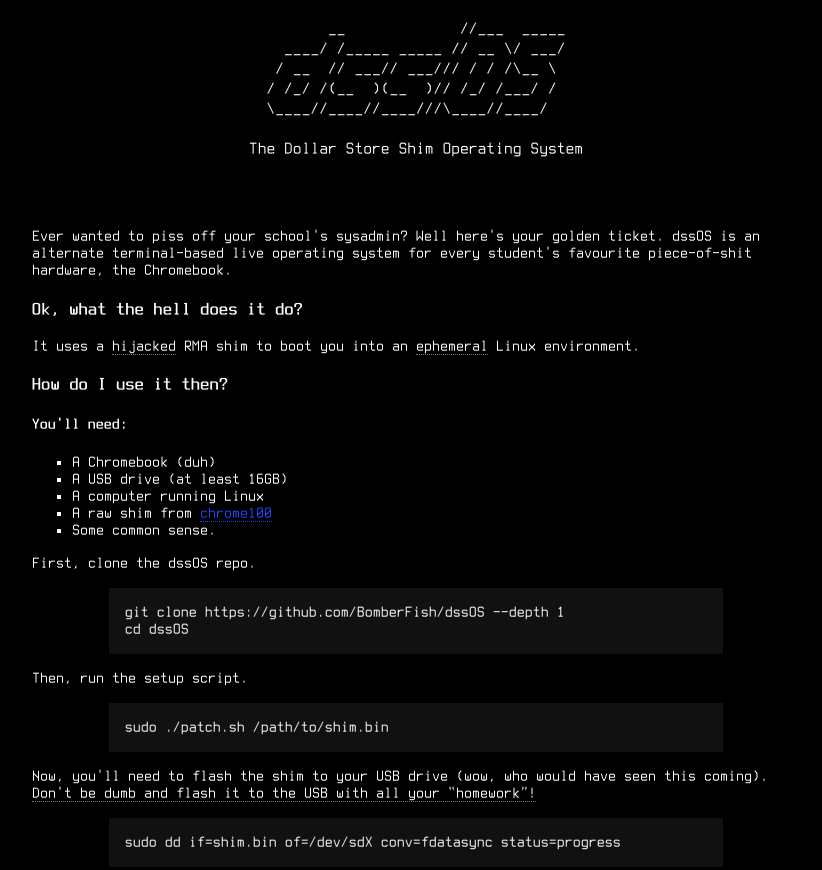
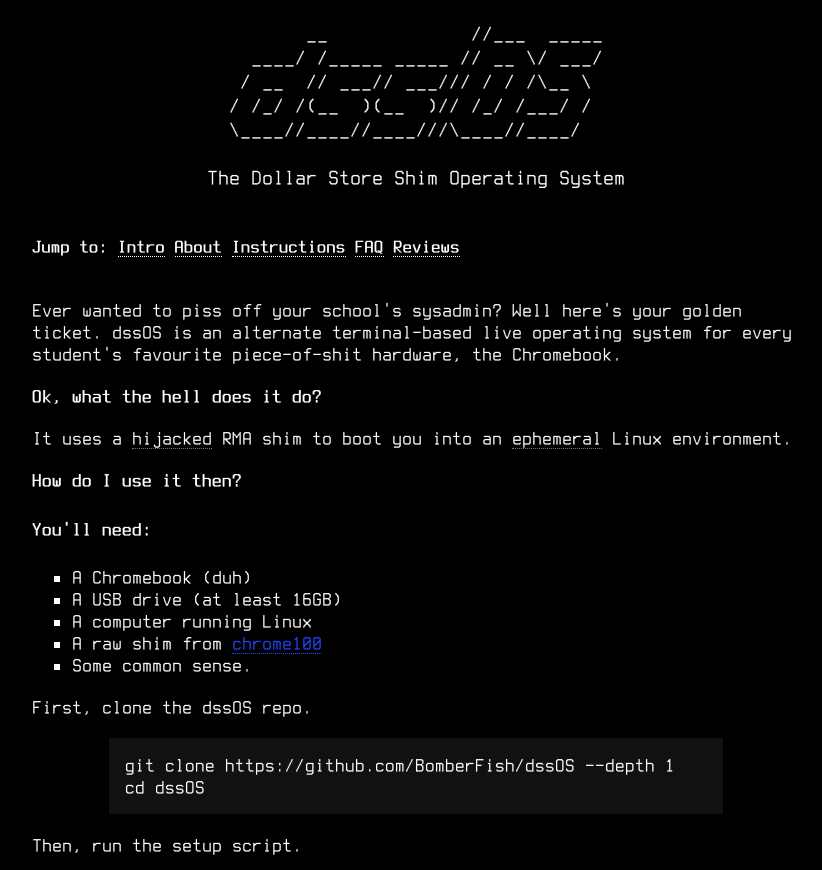
Before and after one commit to BomberFish/dssOS, a plain HTML site: page index.html in a window 1280 px wide. Shown: the top 870 px of the page, without its empty margins (224-1046 px from the left). Drawn offline with Linux system fonts and the light colour scheme.

Commit message:
add navbar

```diff
--- a/index.html
+++ b/index.html
@@ -8,7 +8,8 @@
     <link rel="stylesheet" href="web/main.css">
     <link rel="shortcut icon" href="./favicon.ico" type="image/x-icon">
     <meta name="description" content="Official website for The Dollar Store Shim Operating System.">
-    <meta name="keywords" content="dssOS, dollar store shim, dollar store shim os, chromebook, chromebook linux, get linux on chromebook, terraos, shimboot, sh1mmer">
+    <meta name="keywords"
+        content="dssOS, dollar store shim, dollar store shim os, chromebook, chromebook linux, get linux on chromebook, terraos, shimboot, sh1mmer">
     <meta name="author" content="BomberFish">
     <meta name="theme-color" content="#000000">
 </head>
@@ -23,16 +24,26 @@
 
 The Dollar Store Shim Operating System
     </pre>
+    <div id="nav">
+        Jump to:
+        <a class="navlink" href="#intro">Intro</a>
+        <a class="navlink" href="#about">About</a>
+        <a class="navlink" href="#instructions">Instructions</a>
+        <a class="navlink" href="#faq">FAQ</a>
+        <a class="navlink" href="#reviews">Reviews</a>
+    </div>
     <br>
-    <p>Ever wanted to piss off your school's sysadmin? Well here's your golden ticket. dssOS is an alternate terminal-based
+    <p id="intro">Ever wanted to piss off your school's sysadmin? Well here's your golden ticket. dssOS is an alternate
+        terminal-based
         live
         operating system for every student's favourite piece-of-shit hardware, the Chromebook.</p>
-    <h3>Ok, what the hell does it do?</h3>
+    <h3 id="about">Ok, what the hell does it do?</h3>
     <p>It uses a <hint lore="Just like the four commercial airliners hijacked on the morning of September 11, 2001.">
             hijacked</hint> RMA shim to boot you into an <hint
-            lore="That means ‟temporary” for all the 10 year old script kiddies who are inevitably reading this.">ephemeral</hint>
+            lore="That means ‟temporary” for all the 10 year old script kiddies who are inevitably reading this.">
+            ephemeral</hint>
         Linux environment.</p>
-    <h3>How do I use it then?</h3>
+    <h3 id="instructions">How do I use it then?</h3>
     <h4>You'll need:</h4>
     <ul>
         <li>A Chromebook (duh)</li>
@@ -55,7 +66,7 @@ sudo ./patch.sh /path/to/shim.bin</pre>
     </p>
     <pre>
 sudo dd if=shim.bin of=/dev/sdX conv=fdatasync status=progress</pre>
-    <h3>FAQ</h3>
+    <h3 id="faq">FAQ</h3>
     <ul>
         <li>
             <h4>wen eta gui????</h4>
@@ -67,13 +78,18 @@ sudo dd if=shim.bin of=/dev/sdX conv=fdatasync status=progress</pre>
         </li>
         <li>
             <h4>Why does this suck so much?</h4>
-            <p>You have to be a special breed of retarded to think something called the "dollar store shim os" would give you a good experience. Just use something better like <a href="https://shimboot.ading.dev">Shimboot</a> or <a href="https://github.com/r58playz/TerraOS">TerraOS</a> if you want a polished experience with actual effort put in.</p>
+            <p>You have to be a special breed of retarded to think something called the "dollar store shim os" would
+                give you a good experience. Just use something better like <a
+                    href="https://shimboot.ading.dev">Shimboot</a> or <a
+                    href="https://github.com/r58playz/TerraOS">TerraOS</a> if you want a polished experience with actual
+                effort put in.</p>
         </li>
     </ul>
-    <h3>‟Reviews”</h3>
+    <h3 id="reviews">‟Reviews”</h3>
     <p>Look at these amazing reviews from happy customers!!!</p>
     <img class="review" src="web/r58.png" alt="r58playz says: this project's shittier than i thought it would be">
     <img class="review" src="web/interpolation.png" alt="interpolation says: what is dssos">
 </body>
 <script src="web/main.js" defer></script>
+
 </html>
--- a/web/main.css
+++ b/web/main.css
@@ -1,3 +1,10 @@
+/*
+* Prefixed by https://autoprefixer.github.io
+* PostCSS: v8.4.14,
+* Autoprefixer: v10.4.7
+* Browsers: since 1990,dead
+*/
+
 @font-face {
     font-family: 'Unifont';
     src: local('Unifont'), url('./unifont.otf') format('opentype');
@@ -31,6 +38,18 @@
     src: local('Terminus (TTF) Bold Italic'), url('./terminus-bold-italic.ttf') format('truetype');
 }
 
+body {
+    color: #fff;
+    background-color: #000;
+    margin: 16px 20%;
+    font-size: 20px;
+}
+
+html {
+    overflow: -moz-scrollbars-vertical;
+    overflow-y: scroll;
+}
+
 
 html,
 body,
@@ -48,9 +67,34 @@ h6,
 form,
 button {
     font-family: 'Terminus', 'Unifont', 'Courier New', monospace, sans-serif;
-    image-rendering: pixelated !important;
+    -ms-interpolation-mode: linear !important;
+        image-rendering: -webkit-optimize-contrast !important;
+        image-rendering: -moz-crisp-edges !important;
+        image-rendering: -o-pixelated !important;
+        image-rendering: pixelated !important;
     font-smooth: never !important;
     -webkit-font-smoothing: none !important;
+}
+
+h3 {
+    font-size: 1.25rem;
+}
+
+#nav {
+    font-size: 0.95em;
+    font-weight: bold;
+}
+
+a {
+    color: #2244ff;
+    text-decoration: none;
+    border-bottom: 1px dotted #2244ff;
+}
+
+.navlink {
+    color: #fff;
+    text-decoration: none;
+    border-bottom: 1px dotted #fff;
 }
 
 #title {
@@ -65,17 +109,6 @@ button {
     font-size: 0.9em;
 }
 
-body {
-    color: #fff;
-    background-color: #000;
-    margin: 16px 20%;
-}
-
-html {
-    overflow: -moz-scrollbars-vertical;
-    overflow-y: scroll;
-}
-
 ul,
 li {
     list-style: square;
@@ -87,12 +120,6 @@ hint {
 
 hint:hover {
     cursor: help;
-}
-
-a {
-    color: #2244ff!important;
-    text-decoration: none;
-    border-bottom: 1px dotted #2244ff;
 }
 
 a:visited {
@@ -122,6 +149,7 @@ pre:not(#title) {
 
 ::-webkit-scrollbar-thumb,
 ::-webkit-scrollbar-thumb:hover {
+    -webkit-transition: background 0.75s ease!important;
     transition: background 0.75s ease!important;
 }
 
```
